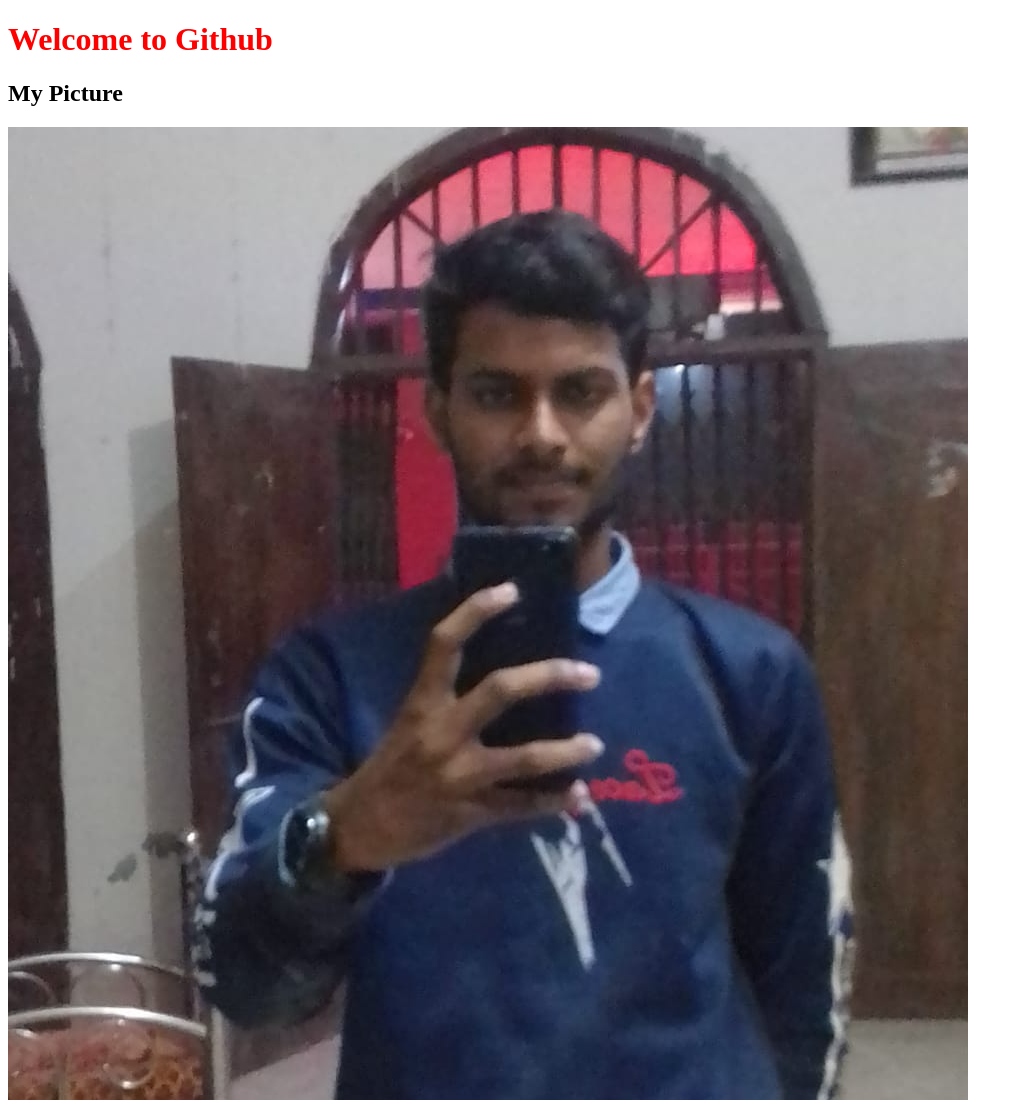
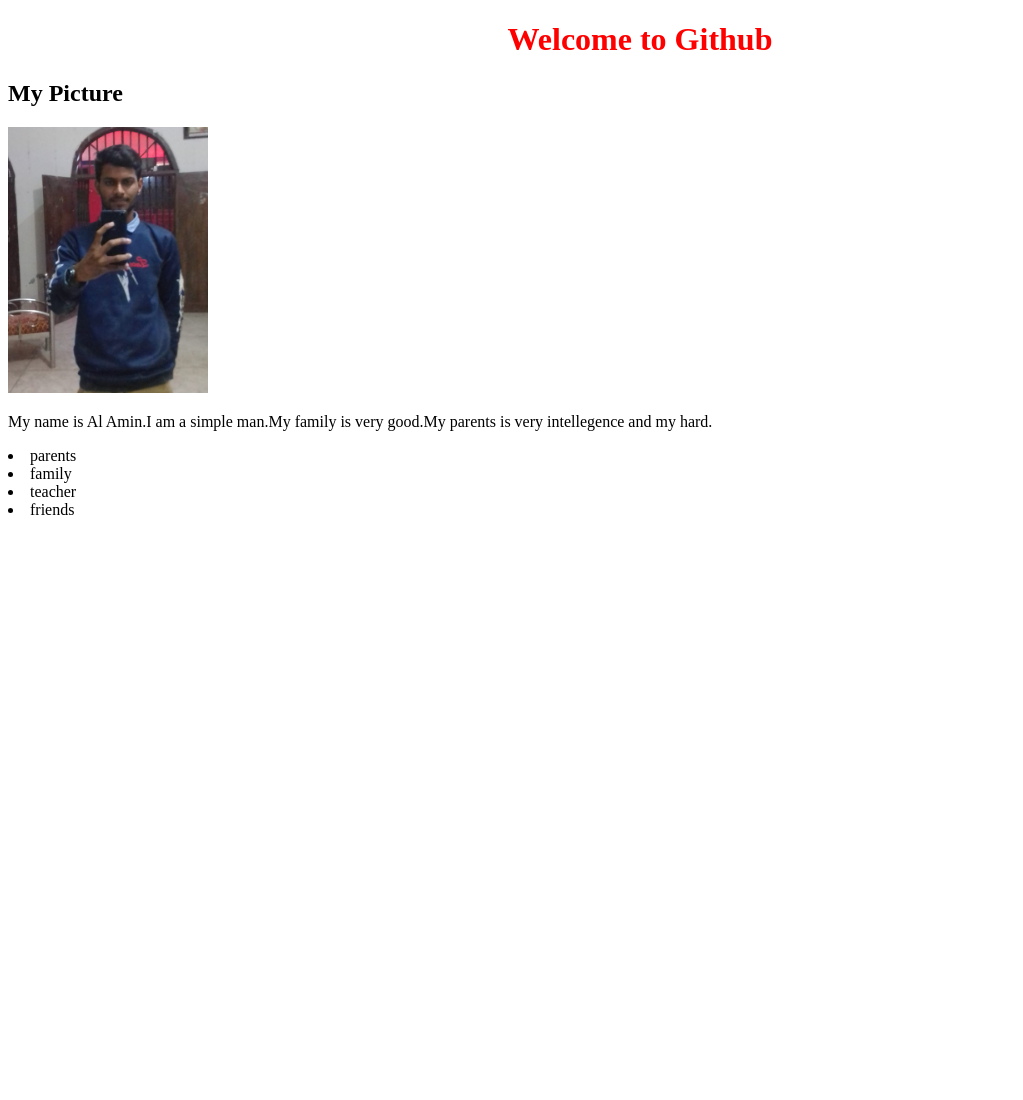
Before and after one commit to alamin657/my-second-repo, a plain HTML site: page index.html in a window 1280 px wide. Shown: the top 1100 px of the page, without its empty margins (0-1023 px from the left). After the commit the page ends 800 px from the top, so only its background shows below. Drawn offline with Linux system fonts and the light colour scheme.

Commit message:
text-added of github

```diff
--- a/index.html
+++ b/index.html
@@ -8,6 +8,10 @@
     <style>
         h1{
             color: red;
+            text-align: center;
+        }
+        img{
+            width: 200px;
         }
     </style>
 </head>
@@ -15,5 +19,12 @@
     <h1>Welcome to Github</h1>
     <h2>My Picture</h2>
     <img src="Al Amin1.jpg" alt="">
+    <p>My name is Al Amin.I am a simple man.My family is very good.My parents is very intellegence and my hard.</p>
+    <div>
+        <li>parents</li>
+        <li>family</li>
+        <li>teacher</li>
+        <li>friends</li>
+    </div>
 </body>
 </html>
```
